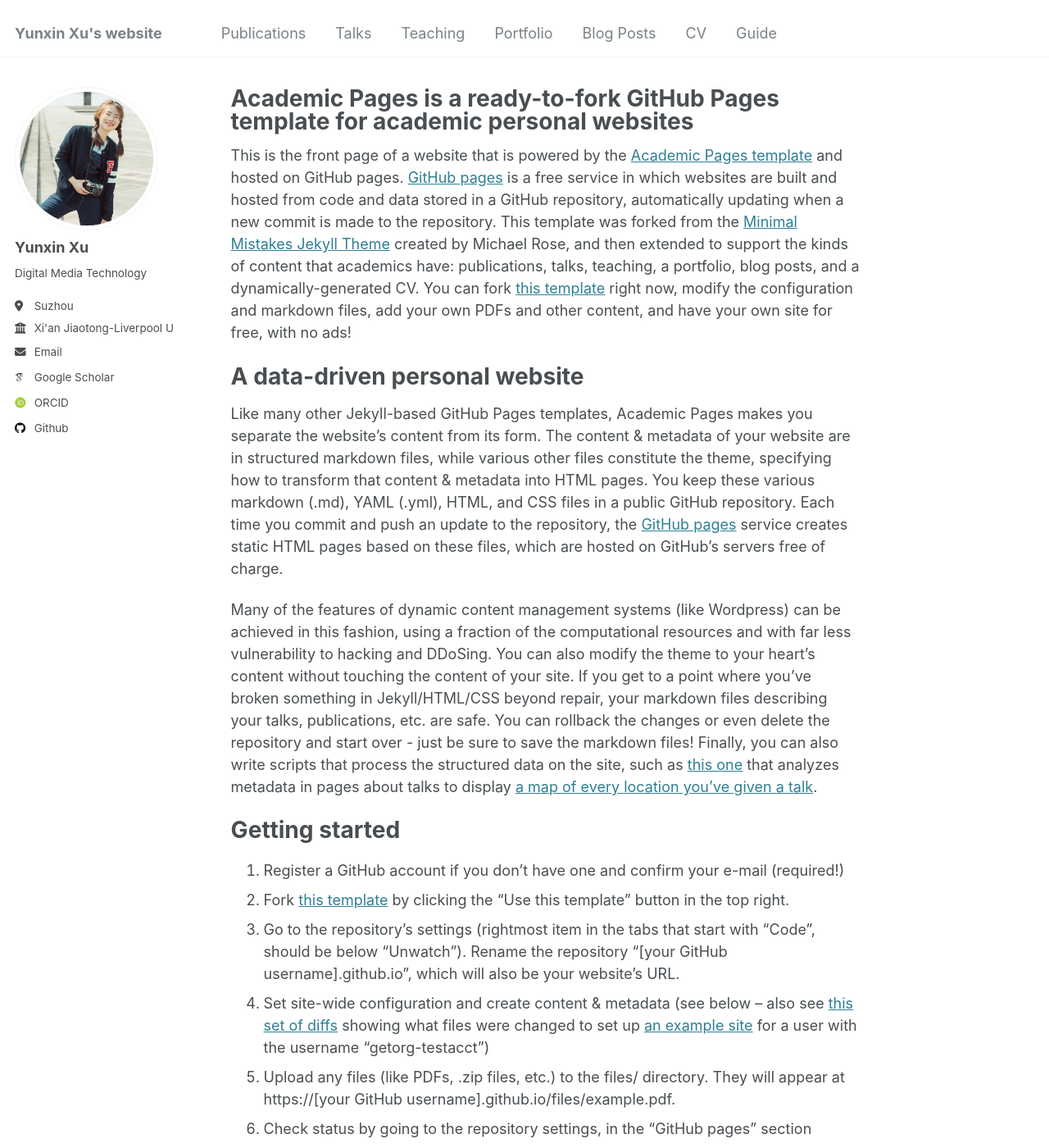
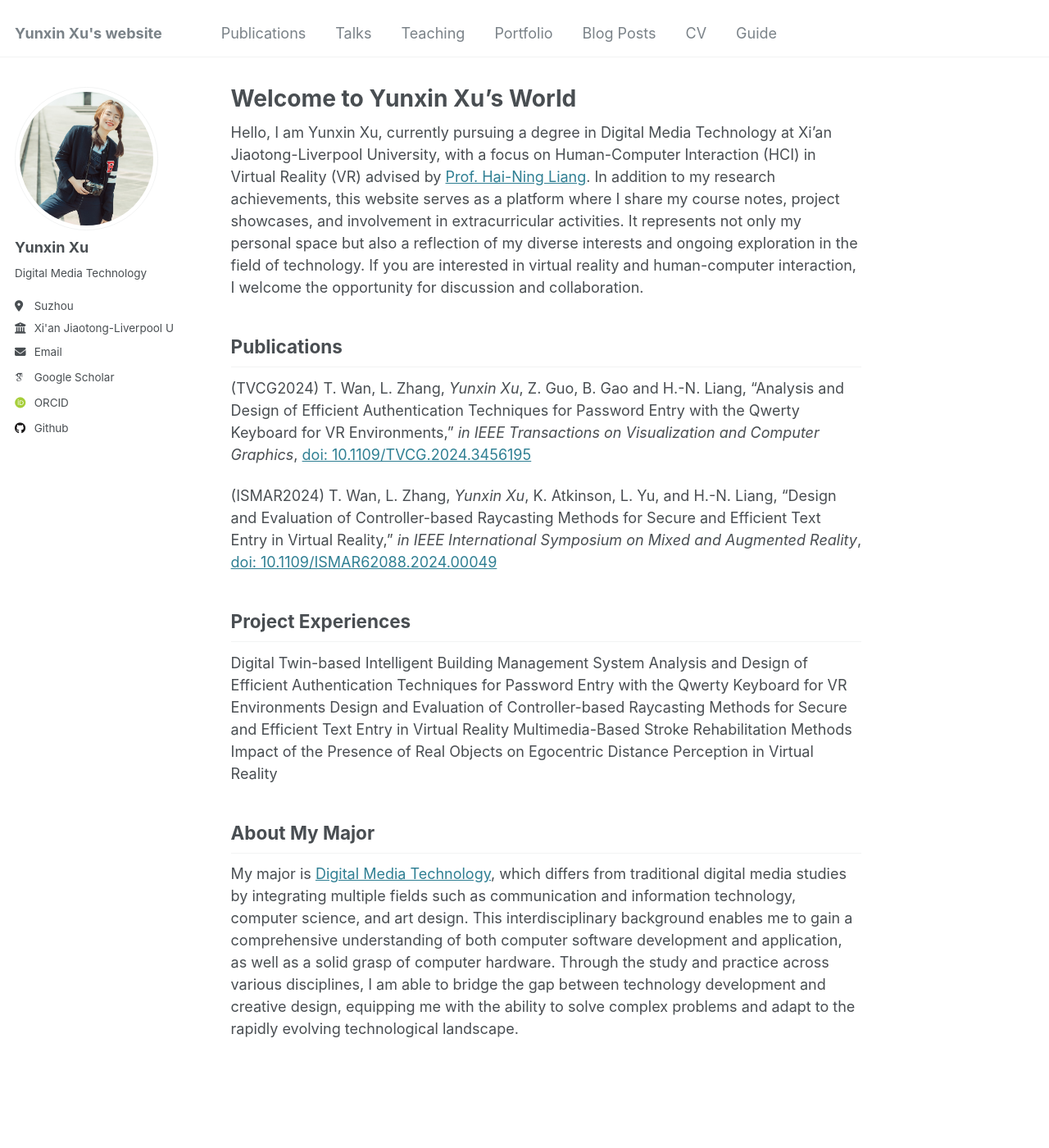
Before and after one commit to XYXtobeno1/yunxin.github.io, a Jekyll site: the page built from _pages/about.md, in a window 1280 px wide and 1400 px high. Shown: the whole window at 82% size. Built offline with Jekyll 4.4.1, drawn with Linux system fonts in a browser that asks for light colours; some web fonts are replaced; some of the changed text lies outside the part shown.

Commit message:
Update about.md

```diff
--- a/_pages/about.md
+++ b/_pages/about.md
@@ -1,49 +1,28 @@
 ---
 permalink: /
-title: "Academic Pages is a ready-to-fork GitHub Pages template for academic personal websites"
+title: "Welcome to Yunxin Xu's World"
 author_profile: true
 redirect_from:
   - /about/
   - /about.html
 ---
 
-This is the front page of a website that is powered by the [Academic Pages template](https://github.com/academicpages/academicpages.github.io) and hosted on GitHub pages. [GitHub pages](https://pages.github.com) is a free service in which websites are built and hosted from code and data stored in a GitHub repository, automatically updating when a new commit is made to the repository. This template was forked from the [Minimal Mistakes Jekyll Theme](https://mmistakes.github.io/minimal-mistakes/) created by Michael Rose, and then extended to support the kinds of content that academics have: publications, talks, teaching, a portfolio, blog posts, and a dynamically-generated CV. You can fork [this template](https://github.com/academicpages/academicpages.github.io) right now, modify the configuration and markdown files, add your own PDFs and other content, and have your own site for free, with no ads!
+Hello, I am Yunxin Xu, currently pursuing a degree in Digital Media Technology at Xi'an Jiaotong-Liverpool University, with a focus on Human-Computer Interaction (HCI) in Virtual Reality (VR) advised by [Prof. Hai-Ning Liang](https://cma.hkust-gz.edu.cn/faculty-regular/hai-ning-liang/). In addition to my research achievements, this website serves as a platform where I share my course notes, project showcases, and involvement in extracurricular activities. It represents not only my personal space but also a reflection of my diverse interests and ongoing exploration in the field of technology. If you are interested in virtual reality and human-computer interaction, I welcome the opportunity for discussion and collaboration.
 
-A data-driven personal website
-======
-Like many other Jekyll-based GitHub Pages templates, Academic Pages makes you separate the website's content from its form. The content & metadata of your website are in structured markdown files, while various other files constitute the theme, specifying how to transform that content & metadata into HTML pages. You keep these various markdown (.md), YAML (.yml), HTML, and CSS files in a public GitHub repository. Each time you commit and push an update to the repository, the [GitHub pages](https://pages.github.com/) service creates static HTML pages based on these files, which are hosted on GitHub's servers free of charge.
+Publications
+------
+(TVCG2024) T. Wan, L. Zhang, *Yunxin Xu*, Z. Guo, B. Gao and H.-N. Liang, "Analysis and Design of Efficient Authentication Techniques for Password Entry with the Qwerty Keyboard for VR Environments," _in IEEE Transactions on Visualization and Computer Graphics_, [doi: 10.1109/TVCG.2024.3456195]("https://ieeexplore.ieee.org/document/10670490")
 
-Many of the features of dynamic content management systems (like Wordpress) can be achieved in this fashion, using a fraction of the computational resources and with far less vulnerability to hacking and DDoSing. You can also modify the theme to your heart's content without touching the content of your site. If you get to a point where you've broken something in Jekyll/HTML/CSS beyond repair, your markdown files describing your talks, publications, etc. are safe. You can rollback the changes or even delete the repository and start over - just be sure to save the markdown files! Finally, you can also write scripts that process the structured data on the site, such as [this one](https://github.com/academicpages/academicpages.github.io/blob/master/talkmap.ipynb) that analyzes metadata in pages about talks to display [a map of every location you've given a talk](https://academicpages.github.io/talkmap.html).
+(ISMAR2024) T. Wan, L. Zhang, *Yunxin Xu*, K. Atkinson, L. Yu, and H.-N. Liang, "Design and Evaluation of Controller-based Raycasting Methods for Secure and Efficient Text Entry in Virtual Reality," _in IEEE International Symposium on Mixed and Augmented Reality_, [doi: 10.1109/ISMAR62088.2024.00049]("https://ieeexplore.ieee.org/abstract/document/10765421")
 
-Getting started
-======
-1. Register a GitHub account if you don't have one and confirm your e-mail (required!)
-1. Fork [this template](https://github.com/academicpages/academicpages.github.io) by clicking the "Use this template" button in the top right.
-1. Go to the repository's settings (rightmost item in the tabs that start with "Code", should be below "Unwatch"). Rename the repository "[your GitHub username].github.io", which will also be your website's URL.
-1. Set site-wide configuration and create content & metadata (see below -- also see [this set of diffs](http://archive.is/3TPas) showing what files were changed to set up [an example site](https://getorg-testacct.github.io) for a user with the username "getorg-testacct")
-1. Upload any files (like PDFs, .zip files, etc.) to the files/ directory. They will appear at https://[your GitHub username].github.io/files/example.pdf.
-1. Check status by going to the repository settings, in the "GitHub pages" section
+Project Experiences
+------
+Digital Twin-based Intelligent Building Management System
+Analysis and Design of Efficient Authentication Techniques for Password Entry with the Qwerty Keyboard for VR Environments
+Design and Evaluation of Controller-based Raycasting Methods for Secure and Efficient Text Entry in Virtual Reality
+Multimedia-Based Stroke Rehabilitation Methods
+Impact of the Presence of Real Objects on Egocentric Distance Perception in Virtual Reality
 
-Site-wide configuration
+About My Major
 ------
-The main configuration file for the site is in the base directory in [_config.yml](https://github.com/academicpages/academicpages.github.io/blob/master/_config.yml), which defines the content in the sidebars and other site-wide features. You will need to replace the default variables with ones about yourself and your site's github repository. The configuration file for the top menu is in [_data/navigation.yml](https://github.com/academicpages/academicpages.github.io/blob/master/_data/navigation.yml). For example, if you don't have a portfolio or blog posts, you can remove those items from that navigation.yml file to remove them from the header.
-
-Create content & metadata
-------
-For site content, there is one markdown file for each type of content, which are stored in directories like _publications, _talks, _posts, _teaching, or _pages. For example, each talk is a markdown file in the [_talks directory](https://github.com/academicpages/academicpages.github.io/tree/master/_talks). At the top of each markdown file is structured data in YAML about the talk, which the theme will parse to do lots of cool stuff. The same structured data about a talk is used to generate the list of talks on the [Talks page](https://academicpages.github.io/talks), each [individual page](https://academicpages.github.io/talks/2012-03-01-talk-1) for specific talks, the talks section for the [CV page](https://academicpages.github.io/cv), and the [map of places you've given a talk](https://academicpages.github.io/talkmap.html) (if you run this [python file](https://github.com/academicpages/academicpages.github.io/blob/master/talkmap.py) or [Jupyter notebook](https://github.com/academicpages/academicpages.github.io/blob/master/talkmap.ipynb), which creates the HTML for the map based on the contents of the _talks directory).
-
-**Markdown generator**
-
-The repository includes [a set of Jupyter notebooks](https://github.com/academicpages/academicpages.github.io/tree/master/markdown_generator
-) that converts a CSV containing structured data about talks or presentations into individual markdown files that will be properly formatted for the Academic Pages template. The sample CSVs in that directory are the ones I used to create my own personal website at stuartgeiger.com. My usual workflow is that I keep a spreadsheet of my publications and talks, then run the code in these notebooks to generate the markdown files, then commit and push them to the GitHub repository.
-
-How to edit your site's GitHub repository
-------
-Many people use a git client to create files on their local computer and then push them to GitHub's servers. If you are not familiar with git, you can directly edit these configuration and markdown files directly in the github.com interface. Navigate to a file (like [this one](https://github.com/academicpages/academicpages.github.io/blob/master/_talks/2012-03-01-talk-1.md) and click the pencil icon in the top right of the content preview (to the right of the "Raw | Blame | History" buttons). You can delete a file by clicking the trashcan icon to the right of the pencil icon. You can also create new files or upload files by navigating to a directory and clicking the "Create new file" or "Upload files" buttons.
-
-Example: editing a markdown file for a talk
-![Editing a markdown file for a talk](/images/editing-talk.png)
-
-For more info
-------
-More info about configuring Academic Pages can be found in [the guide](https://academicpages.github.io/markdown/), the [growing wiki](https://github.com/academicpages/academicpages.github.io/wiki), and you can always [ask a question on GitHub](https://github.com/academicpages/academicpages.github.io/discussions). The [guides for the Minimal Mistakes theme](https://mmistakes.github.io/minimal-mistakes/docs/configuration/) (which this theme was forked from) might also be helpful.
+My major is [Digital Media Technology](https://www.xjtlu.edu.cn/zh/study/undergraduate/digital-media-technology), which differs from traditional digital media studies by integrating multiple fields such as communication and information technology, computer science, and art design. This interdisciplinary background enables me to gain a comprehensive understanding of both computer software development and application, as well as a solid grasp of computer hardware. Through the study and practice across various disciplines, I am able to bridge the gap between technology development and creative design, equipping me with the ability to solve complex problems and adapt to the rapidly evolving technological landscape.
```
